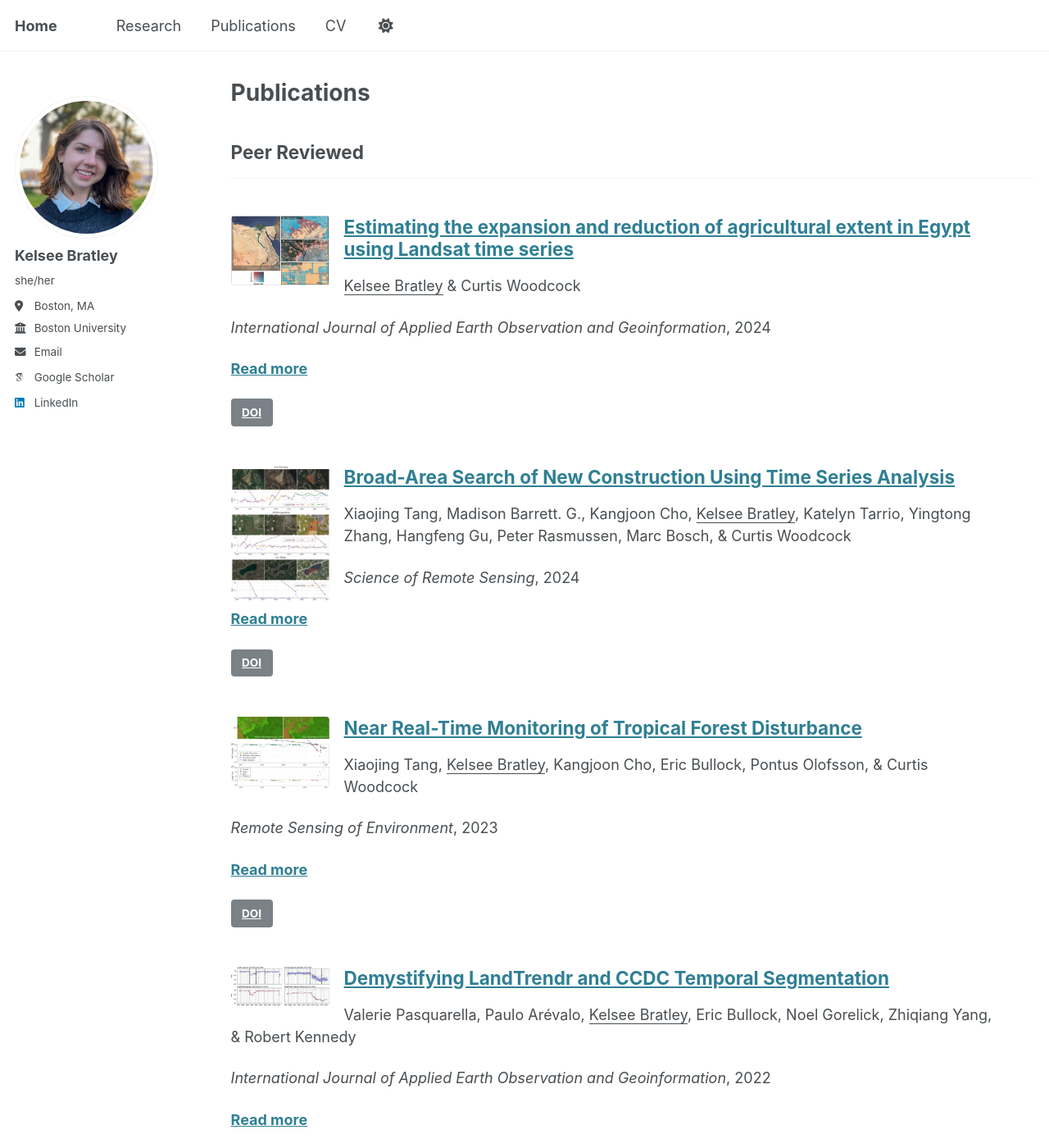
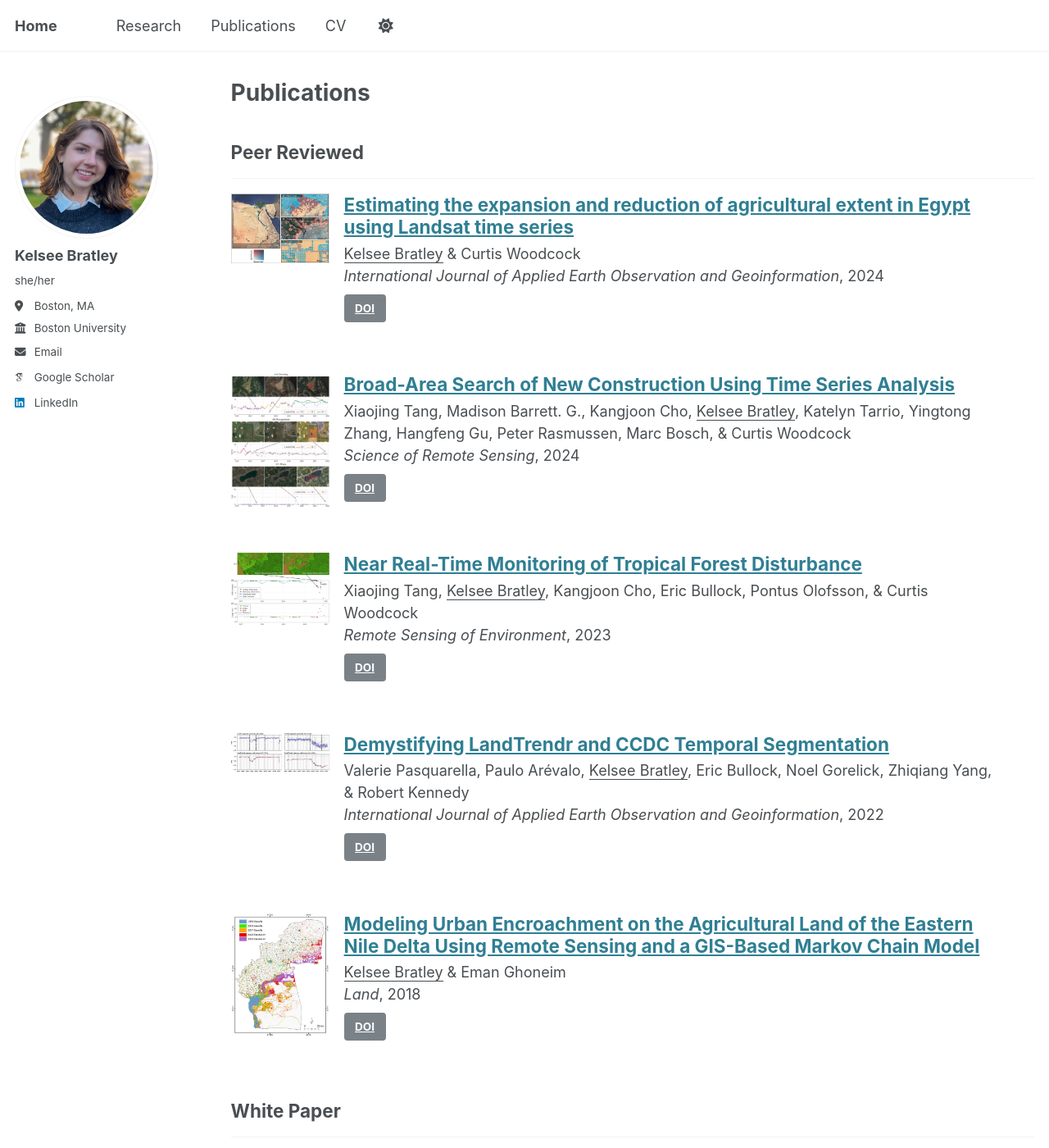
Before and after one commit to kbratley/kbratley.github.io, a Jekyll site: the page built from _pages/publications.html, in a window 1280 px wide and 1400 px high. Shown: the whole window at 82% size. Built offline with Jekyll 4.4.1, drawn with Linux system fonts in a browser that asks for light colours; some web fonts are replaced.

Commit message:
Update archive-publications.html

```diff
--- a/_includes/archive-publications.html
+++ b/_includes/archive-publications.html
@@ -6,20 +6,26 @@
   {% assign title = post.title %}
 {% endif %}
 
-<div class="list__item">
-  <article class="archive__item" itemscope itemtype="http://schema.org/CreativeWork">
+<!-- Outer container for horizontal alignment -->
+<div class="{{ include.type | default: "list" }}__item" style="display: flex; align-items: flex-start; margin-bottom: 2rem;">
 
+  <!-- Thumbnail (left column) -->
   {% if post.image %}
-      <div class="archive__item-teaser" style="float: left; margin-right: 1rem; max-width: 120px;">
+    <div style="flex: 0 0 auto; margin-right: 1rem; max-width: 120px;">
       <img src="{{ post.image | prepend: base_path }}" alt="Thumbnail" style="width: 100%;">
     </div>
   {% endif %}
 
+  <!-- Text block (right column) -->
+  <div style="flex: 1 1 auto;">
+    <article class="archive__item" itemscope itemtype="http://schema.org/CreativeWork">
+
       <!-- Clickable title -->
-    <h2 class="archive__item-title" itemprop="headline">
+      <h2 class="archive__item-title" itemprop="headline" style="margin-top: 0;">
         <a href="{{ base_path }}{{ post.url }}" rel="permalink">{{ title }}</a>
       </h2>
 
+      <!-- Optional read time -->
       {% if post.read_time %}
         <p class="page__meta">
           <i class="fa fa-clock" aria-hidden="true"></i>
@@ -27,49 +33,36 @@
         </p>
       {% endif %}
 
+      <!-- Authors -->
       {% if post.authors %}
-      <p class="pub-authors">{{ post.authors }}</p>
+        <p class="pub-authors" style="margin: 0;">
+          {{ post.authors }}
+        </p>
       {% endif %}
 
-    <p><i>{{ post.venue }}</i>, {{ post.date | default: "1900-01-01" | date: "%Y" }}</p>
-
-    <!-- No excerpt shown, just a "Read more" link -->
-    <p>
-      <strong>
-        <a href="{{ base_path }}{{ post.url }}" rel="permalink">Read more</a>
-      </strong>
+      <!-- Venue & Date -->
+      <p style="margin: 0;">
+        <i>{{ post.venue }}</i>, {{ post.date | default: "1900-01-01" | date: "%Y" }}
       </p>
 
-    {% comment %}
-      Citation & DOI (and optional slides)
-    {% endcomment %}
-    {% if post.citation and post.paperurl and post.slidesurl %}
-      <p>
+      <!-- Optional: citation, DOI button, slides link, etc. -->
+      {% if post.citation or post.paperurl or post.slidesurl %}
+        <p style="margin-top: 0.5rem;">
+          {% if post.citation %}
             Recommended citation: {{ post.citation }}<br />
-        <a href="{{ post.paperurl }}" class="btn btn-dark" target="_blank">DOI</a> |
+          {% endif %}
+
+          {% if post.paperurl %}
+            <a href="{{ post.paperurl }}" class="btn btn-dark" target="_blank">DOI</a>
+          {% endif %}
+
+          {% if post.slidesurl %}
+            {% if post.paperurl %} | {% endif %}
             <a href="{{ post.slidesurl }}" class="btn btn-dark" target="_blank">Download Slides</a>
-      </p>
-    {% elsif post.citation and post.paperurl %}
-      <p>
-        Recommended citation: {{ post.citation }}<br />
-        <a href="{{ post.paperurl }}" class="btn btn-dark" target="_blank">DOI</a>
-      </p>
-    {% elsif post.citation and post.slidesurl %}
-      <p>
-        Recommended citation: {{ post.citation }}<br />
-        <a href="{{ post.slidesurl }}" class="btn btn-dark" target="_blank">Download Slides</a>
-      </p>
-    {% elsif post.citation %}
-      <p>Recommended citation: {{ post.citation }}</p>
-    {% elsif post.paperurl %}
-      <p>
-        <a href="{{ post.paperurl }}" class="btn btn-dark" target="_blank">DOI</a>
-      </p>
-    {% elsif post.slidesurl %}
-      <p>
-        <a href="{{ post.slidesurl }}" class="btn btn-dark" target="_blank">Download Slides</a>
+          {% endif %}
         </p>
       {% endif %}
 
     </article>
   </div>
+</div>
```
Lines whose indentation alone changed are shown as unchanged.
